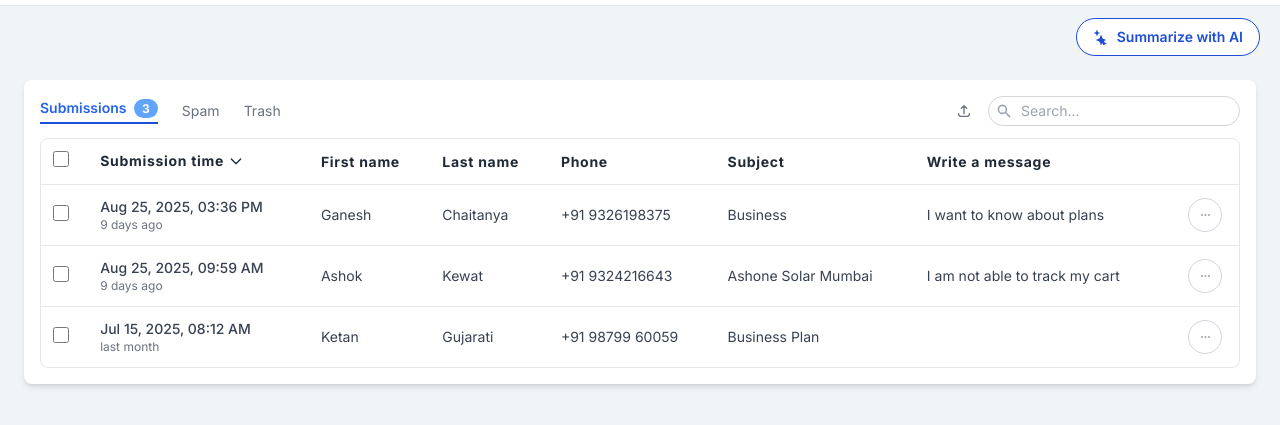
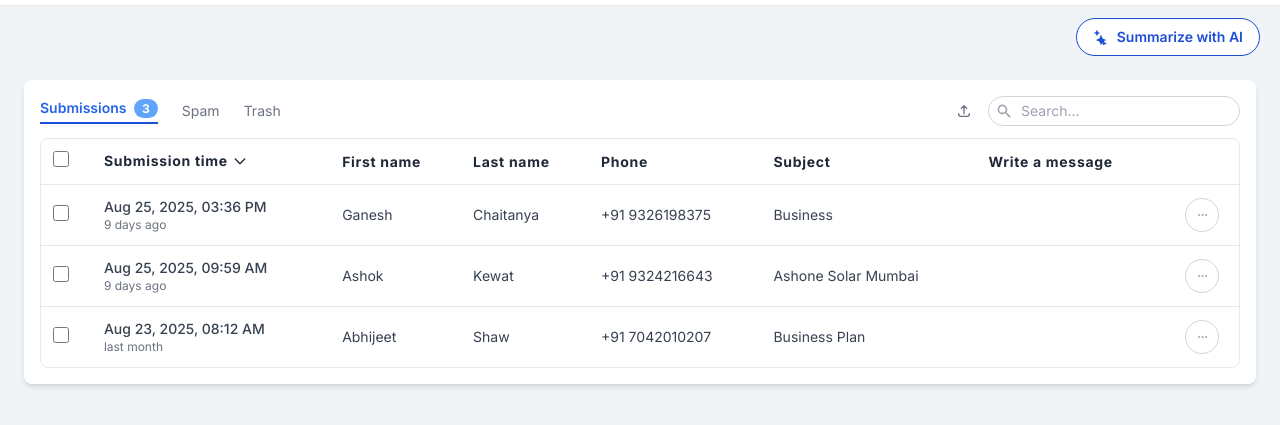
Before and after one commit to Pranaymeharkule/Projectpage, a plain HTML site: page index.html in a window 1280 px wide. Shown: the part 109-534 px from the top of the page. Drawn offline with nearby package versions, Linux system fonts and the light colour scheme.

Commit message:
Update index.html

```diff
--- a/index.html
+++ b/index.html
@@ -234,7 +234,7 @@
             <td class="p-3">Chaitanya</td>
             <td class="p-3">+91 9326198375</td>
             <td class="p-3">Business</td>
-            <td class="p-3 truncate max-w-xs">I want to know about plans</td>
+            <td class="p-3 truncate max-w-xs"></td>
             <td class="p-3 text-center">
               <button
                 class="text-gray-400 hover:text-gray-700 border border-gray-300 rounded-full p-2">
@@ -258,7 +258,7 @@
             <td class="p-3">Kewat</td>
             <td class="p-3">+91 9324216643</td>
             <td class="p-3">Ashone Solar Mumbai</td>
-            <td class="p-3 truncate max-w-xs">I am not able to track my cart</td>
+            <td class="p-3 truncate max-w-xs"></td>
             <td class="p-3 text-center">
               <button
                 class="text-gray-400 hover:text-gray-700 border border-gray-300 rounded-full p-2">
@@ -275,12 +275,12 @@
             <td class="p-3"><input type="checkbox"
                 class="h-4 w-4 rounded border-gray-300 text-blue-600 focus:ring-blue-500"></td>
             <td class="p-3">
-              <div class="font-medium">Jul 15, 2025, 08:12 AM</div>
+              <div class="font-medium">Aug 23, 2025, 08:12 AM</div>
               <div class="text-xs text-gray-500">last month</div>
             </td>
-            <td class="p-3">Ketan</td>
-            <td class="p-3">Gujarati</td>
-            <td class="p-3">+91 98799 60059</td>
+            <td class="p-3">Abhijeet </td>
+            <td class="p-3">Shaw</td>
+            <td class="p-3">+91 7042010207</td>
             <td class="p-3"> Business Plan</td>
             <td class="p-3 truncate max-w-xs"></td>
             <td class="p-3 text-center">
```
